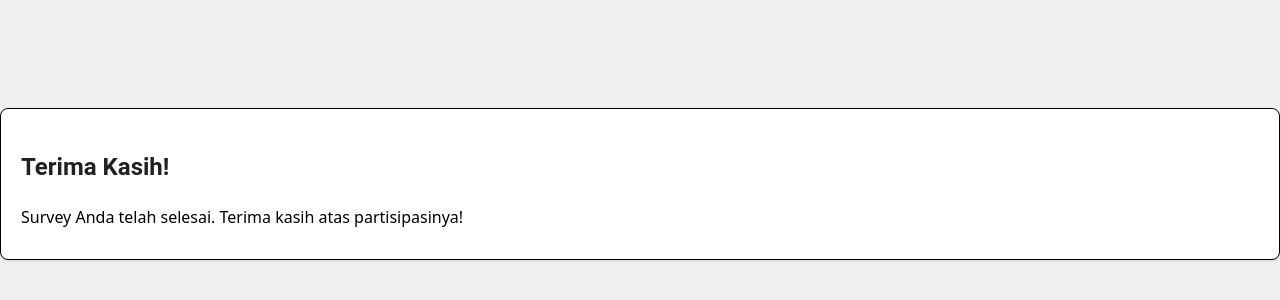
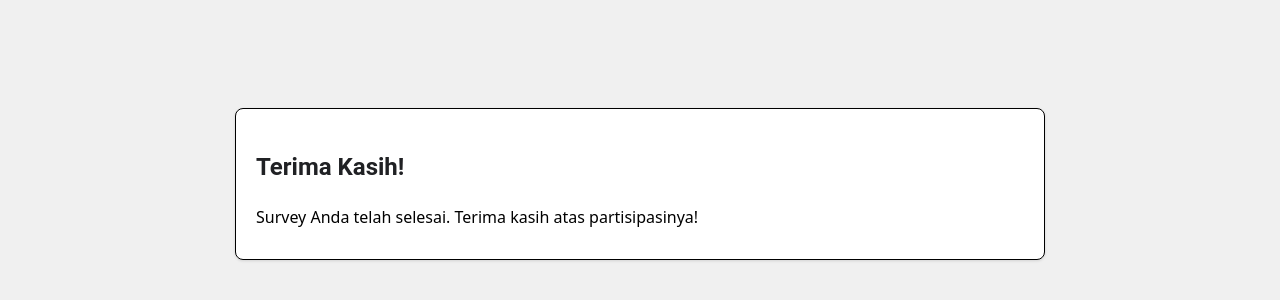
Before and after one commit to khoirulhudaa/survey-jhobBrooke, a React (Vite) app: page /thank-you in a window 1280 px wide. Shown: the part 216-516 px from the top of the page. Built offline with nearby package versions, Linux system fonts and the light colour scheme.

Commit message:
survey SUS

```diff
--- a/src/App.css
+++ b/src/App.css
@@ -74,7 +74,7 @@ body {
   border: 1px solid black;
   border-radius: 8px;
   box-shadow: 0 1px 3px rgba(0,0,0,0.12);
-  width: 100%;
+  width: 60%;
 }
 
 h2 {
```
